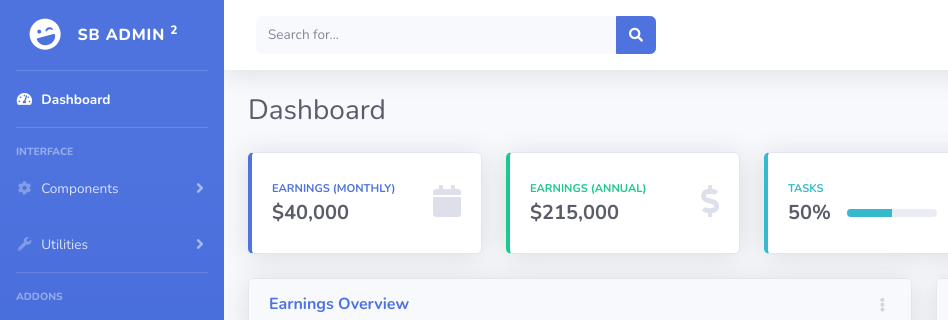
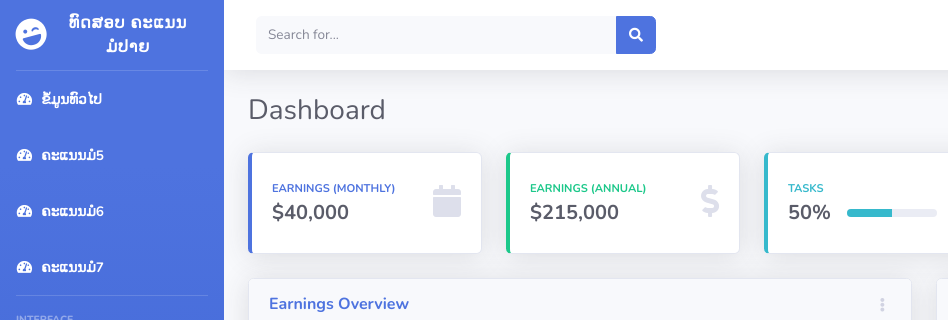
Before and after one commit to Thinfreedom/thin, a website with bundled scripts: page index.html in a window 1280 px wide. Shown: the top 320 px of the page, 0-948 px from the left. Built offline with nearby package versions, Linux system fonts and the light colour scheme.

Commit message:
Update index.html

```diff
--- a/index.html
+++ b/index.html
@@ -35,7 +35,7 @@
                 <div class="sidebar-brand-icon rotate-n-15">
                     <i class="fas fa-laugh-wink"></i>
                 </div>
-                <div class="sidebar-brand-text mx-3">SB Admin <sup>2</sup></div>
+                <div class="sidebar-brand-text mx-3">ທົດສອບ ຄະແນນມໍປາຍ</sup></div>
             </a>
 
             <!-- Divider -->
@@ -45,7 +45,22 @@
             <li class="nav-item active">
                 <a class="nav-link" href="index.html">
                     <i class="fas fa-fw fa-tachometer-alt"></i>
-                    <span>Dashboard</span></a>
+                    <span>ຂໍ້ມູນທົວໄປ</span></a>
+            </li>
+            <li class="nav-item active">
+                <a class="nav-link" href="mm5.html">
+                    <i class="fas fa-fw fa-tachometer-alt"></i>
+                    <span>ຄະແນນມໍ5</span></a>
+            </li>
+            <li class="nav-item active">
+                <a class="nav-link" href="mm6.html">
+                    <i class="fas fa-fw fa-tachometer-alt"></i>
+                    <span>ຄະແນນມໍ6</span></a>
+            </li>
+            <li class="nav-item active">
+                <a class="nav-link" href="mm7.html">
+                    <i class="fas fa-fw fa-tachometer-alt"></i>
+                    <span>ຄະແນນມໍ7</span></a>
             </li>
 
             <!-- Divider -->
```
